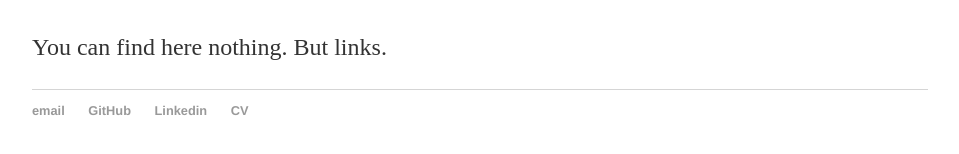
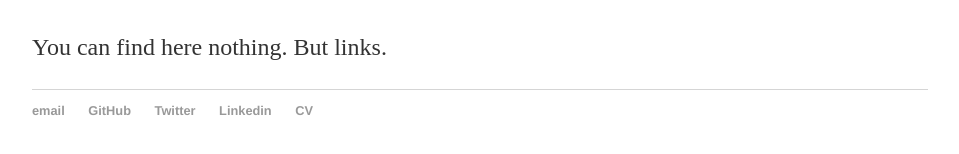
Before and after one commit to idvoretskyi/idvoretskyi.github.io, a Jekyll site: the page built from index.html, in a window 1280 px wide. Shown: the part 166-320 px from the top of the page, without its empty margins (160-1119 px from the left). Built offline with Jekyll 4.4.1, drawn with Linux system fonts in a browser that asks for light colours.

Commit message:
twitter link

```diff
--- a/_layouts/default.html
+++ b/_layouts/default.html
@@ -20,6 +20,7 @@
                 <ul>
                     <li><a href="mailto:ihor.dvoretskyi@gmail.com">email</a></li>
                     <li><a href="https://github.com/idvoretskyi">GitHub</a></li>
+                    <li><a href="https://twitter.com/idvoretskyi">Twitter</a></li>
                     <li><a href="https://ua.linkedin.com/in/idvoretskyi">Linkedin</a></li>
                     <li><a href="https://docs.google.com/document/d/1TPfrztxtKl4BttgsRYC7jcwoDDV_kehOZFvzzpdjDyc/pub">CV</a><li>
                 </ul>
```
